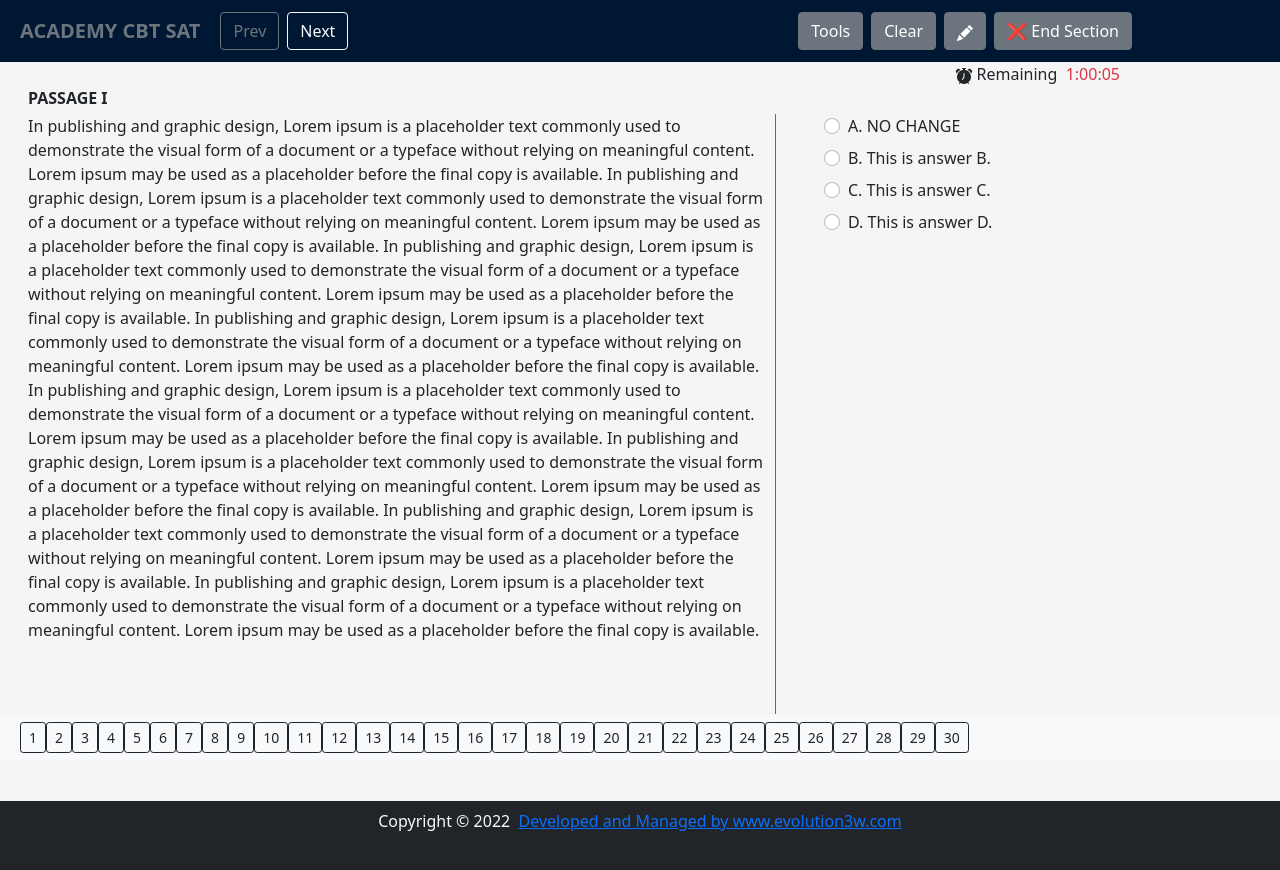
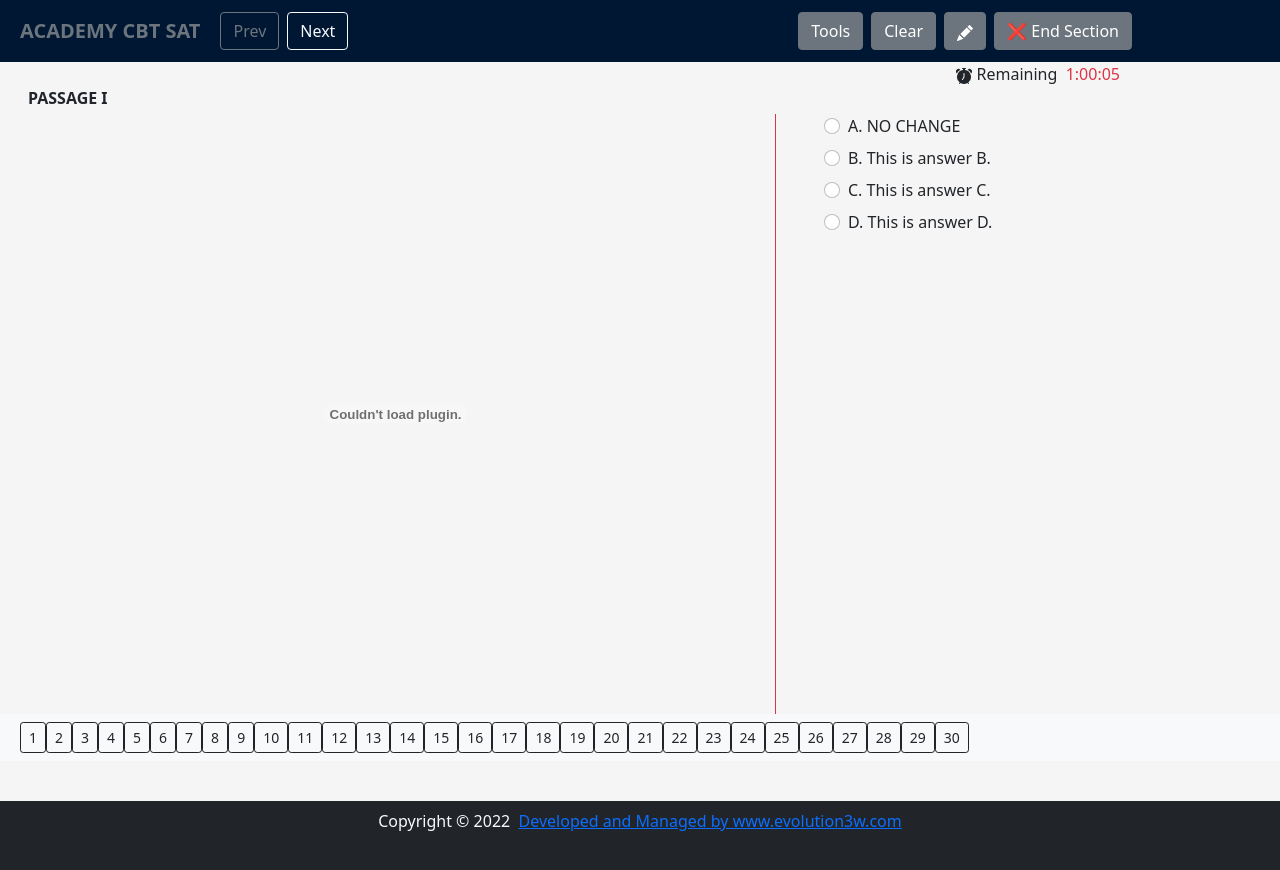
Before and after one commit to turbonium335i/platinum, a React (Create React App) app: page / in a window 1280 px wide. Shown: the top 870 px of the page. Built offline with nearby package versions, Linux system fonts and the light colour scheme.

Commit message:
pdf test v1

```diff
--- a/src/App.js
+++ b/src/App.js
@@ -110,8 +110,18 @@ function App() {
           </div>
 
           <div className="fw-bold mb-1 mx-0">PASSAGE I</div>
+
           <Row>
             <div className="col-sm-8 scrolly border-end border-danger">
+              <embed
+                src="https://satsuite.collegeboard.org/media/pdf/sat-practice-test-1.pdf"
+                type="application/pdf"
+                width="100%"
+                height="100%"
+              ></embed>
+            </div>
+
+            {/* <div className="col-sm-8 scrolly border-end border-danger">
               In publishing and graphic design, Lorem ipsum is a placeholder
               text commonly used to demonstrate the visual form of a document or
               a typeface without relying on meaningful content. Lorem ipsum may
@@ -144,7 +154,7 @@ function App() {
               commonly used to demonstrate the visual form of a document or a
               typeface without relying on meaningful content. Lorem ipsum may be
               used as a placeholder before the final copy is available.
-            </div>
+            </div> */}
             <div className="col-sm-4 scrolly mt-5 mt-md-0  ps-5">
               <Form>
                 {["radio"].map((type) => (
```
